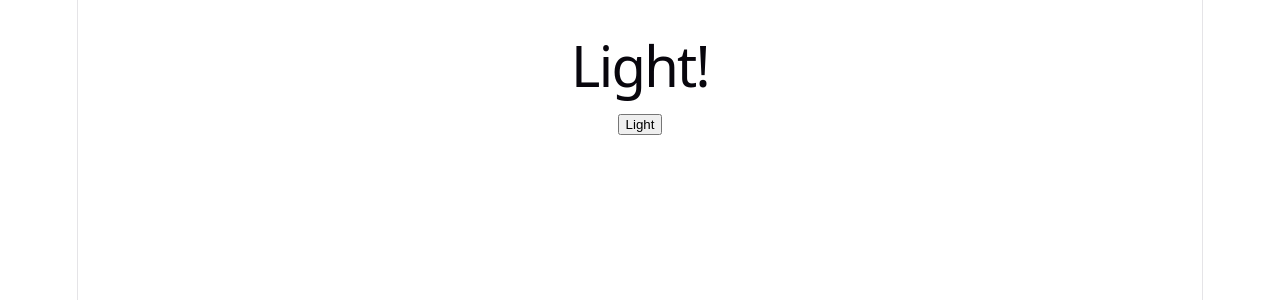
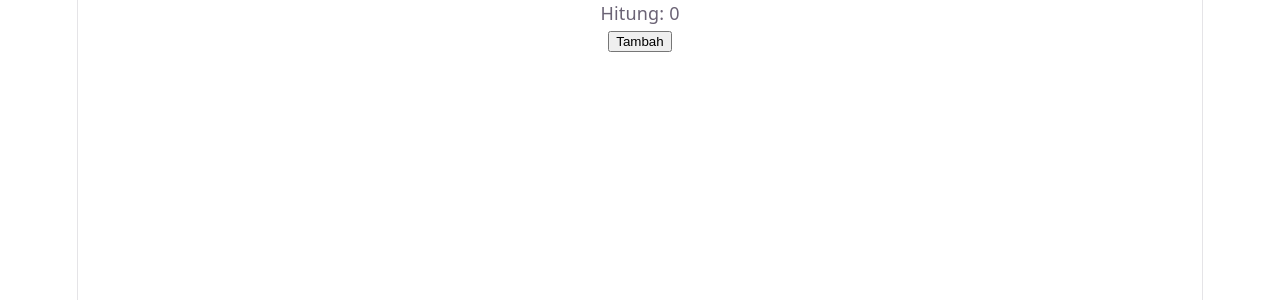
Before and after one commit to Rizbar/my-vite, a React (Vite) app: page / in a window 1280 px wide. Shown: the top 300 px of the page. Built offline with nearby package versions, Linux system fonts and the light colour scheme.

Commit message:
PR 30 bagian 6

```diff
--- a/src/App.jsx
+++ b/src/App.jsx
@@ -9,7 +9,8 @@
 // import PR30_2 from './PR30_2.jsx';
 // import PR30_3 from './PR30_3.jsx';
 // import PR30_4 from './PR30_4.jsx';
-import PR30_5 from './PR30_5.jsx';
+// import PR30_5 from './PR30_5.jsx';
+import PR30_6 from './PR30_6.jsx';
 
 function App() {
   return (
@@ -25,7 +26,8 @@ function App() {
       {/* <PR30_2 /> */}
       {/* <PR30_3 /> */}
       {/* <PR30_4 /> */}
-      <PR30_5 />
+      {/* <PR30_5 /> */}
+      <PR30_6 />
     </div>
   );
 }
--- /dev/null
+++ b/src/PR30_6.jsx
@@ -0,0 +1,27 @@
+import { useReducer } from 'react';
+import ReactDOM from "react-dom/client";
+
+const initialState = { count: 0 };
+
+function reducer(state) {
+  // Melengkapi bagian "// isi disini" untuk menambah nilai count sebanyak 1
+  return {
+    count: state.count + 1
+  };
+}
+
+function HitungComponent() {
+  const [state, dispatch] = useReducer(reducer, initialState);
+
+  return (
+    <div>
+      <p>Hitung: {state.count}</p>
+      <button onClick={() => dispatch()}>Tambah</button>
+    </div>
+  );
+}
+
+export default HitungComponent;
+
+const root = ReactDOM.createRoot(document.getElementById('root'));
+root.render(<HitungComponent />);
```
